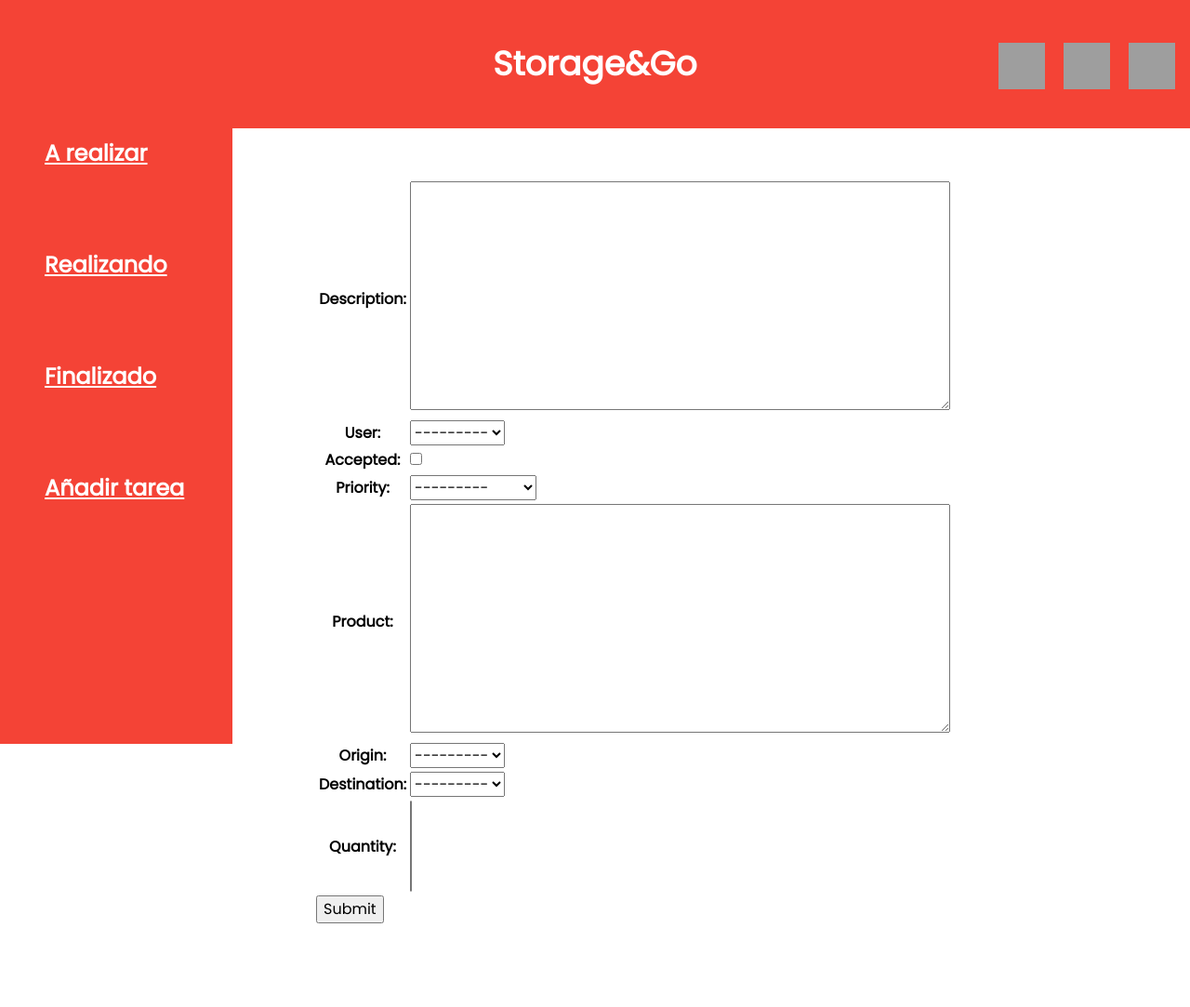
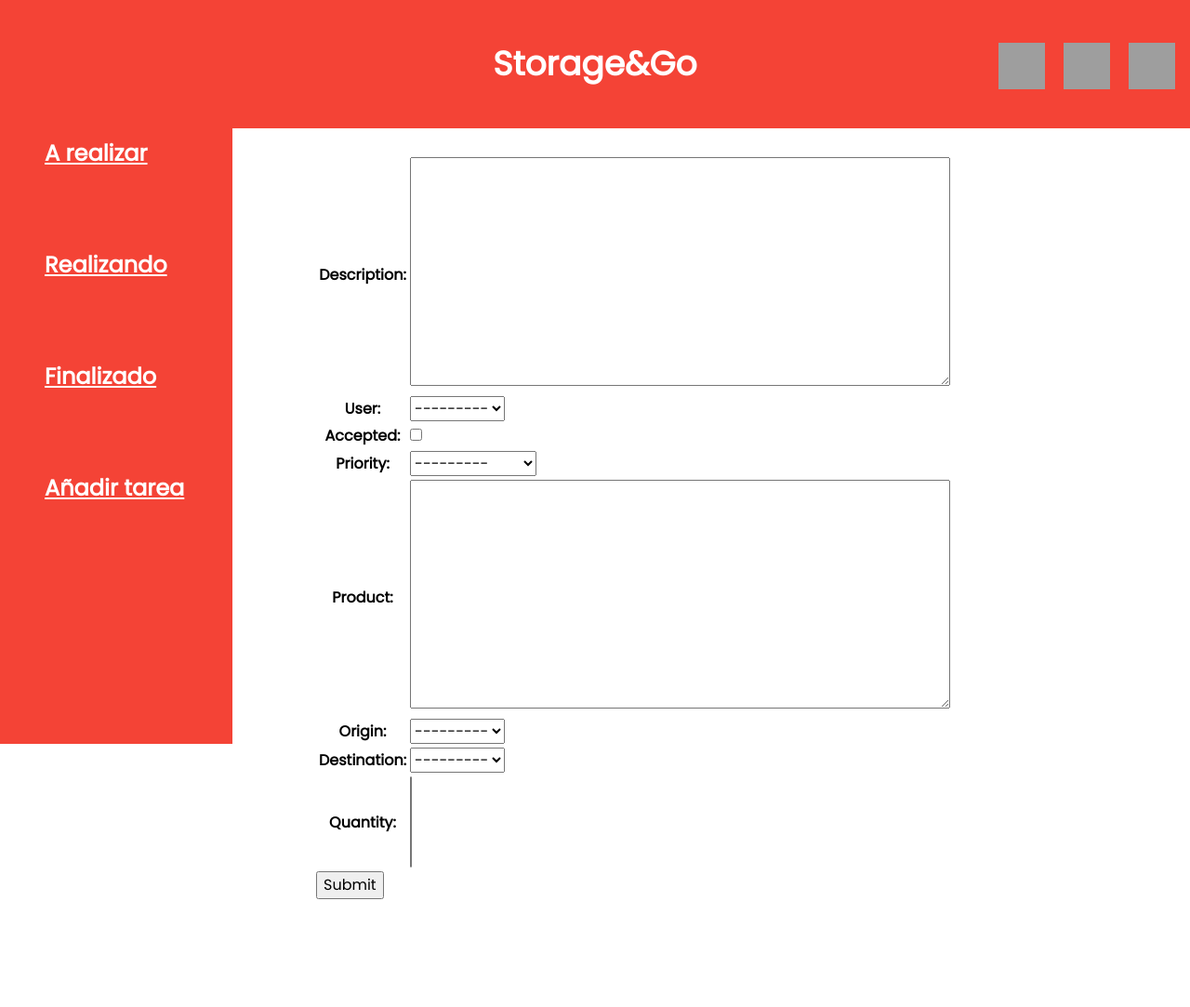
Before and after one commit to grup3software/JointProject, a Django app: page /storageandgo/gestor_creacion_tarea in a window 1280 px wide. Shown: the whole page at 93% size. After the commit the page ends 967 px from the top, so only its background shows below. Run offline with Django 3.2, Linux system fonts and the light colour scheme; data that the repository does not hold is empty; grey boxes are pictures that could not be loaded.

Commit message:
fixed margin

```diff
--- a/StorageAndGo/templates/gestor-sala-home.html
+++ b/StorageAndGo/templates/gestor-sala-home.html
@@ -67,7 +67,7 @@
         <div class="w3-overlay w3-hide-large" onclick="w3_close()" style="cursor:pointer" title="close side menu" id="myOverlay"></div>
 
         <!-- !PAGE CONTENT! -->
-        <div class="w3-main" style="margin-left:340px;margin-right:40px; margin-top: 15%">
+        <div class="w3-main" style="margin-left:340px;margin-right:40px; margin-top: 13%">
 
             {% block content %}
 
@@ -75,7 +75,7 @@
         </div>
 
         <!-- Header -->
-        <div class="w3-container" style="margin-top:80px" id="showcase">
+        <div class="w3-container" id="showcase">
             <h1 class="w3-jumbo">
 
             </h1>
```
